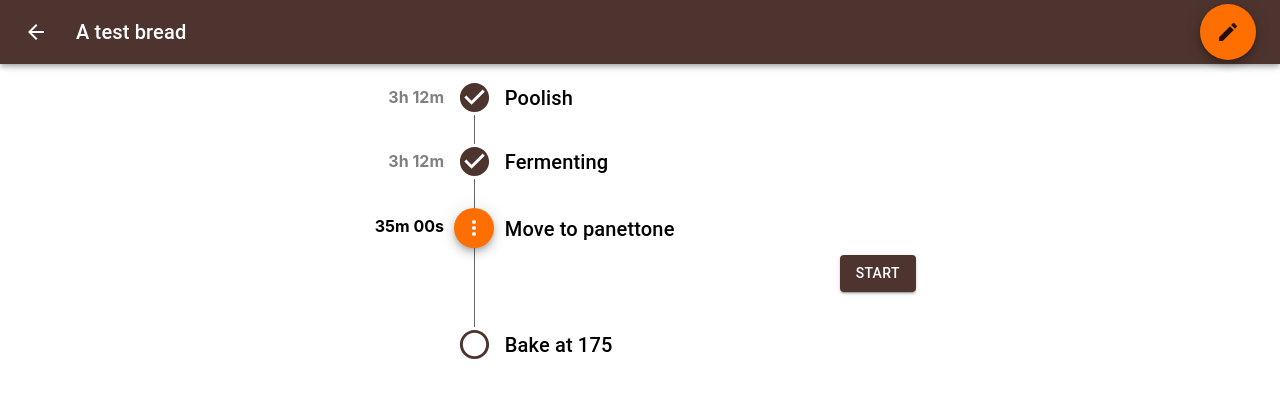
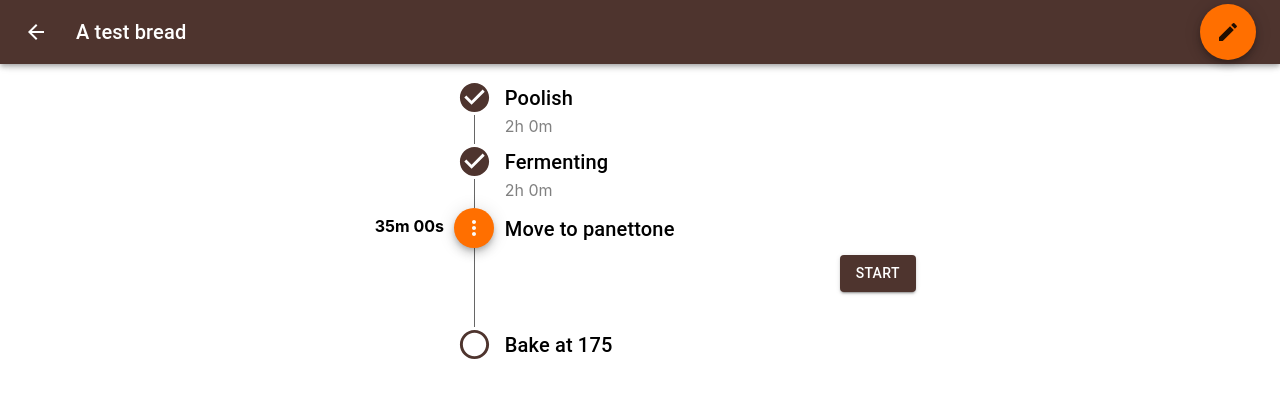
Before and after one commit to pewit90/yeastly, a React (Create React App) app: page /1 in a window 1280 px wide. Shown: the top 398 px of the page. Built offline with nearby package versions, Linux system fonts and the light colour scheme.

Commit message:
show completed step duration

```diff
--- a/src/components/BreadView.tsx
+++ b/src/components/BreadView.tsx
@@ -44,6 +44,16 @@ function remainingDuration(step: Step): Duration | null {
       end: endTime,
     });
   }
+}
+
+function stepDuration(step: Step): Duration | null {
+  if (!step.startedAt || !step.completedAt) {
+    return null;
+  }
+  return intervalToDuration({
+    start: step.startedAt,
+    end: step.completedAt,
+  });
 }
 
 function formatDuration(duration: Duration | null): string | null {
@@ -106,9 +116,7 @@ function CompletedStep(props: { step: Step; isLast: Boolean }) {
           fontWeight: "bold",
           textAlign: "right",
         }}
-      >
-        <Box sx={{ color: "gray" }}>3h 12m</Box>
-      </Box>
+      ></Box>
       <Box
         sx={{
           flex: 0,
@@ -138,6 +146,9 @@ function CompletedStep(props: { step: Step; isLast: Boolean }) {
         >
           {props.step.name}
         </Typography>
+        <Box sx={{ color: "gray" }}>
+          {formatDuration(stepDuration(props.step))}
+        </Box>
       </Box>
     </Box>
   );
```
